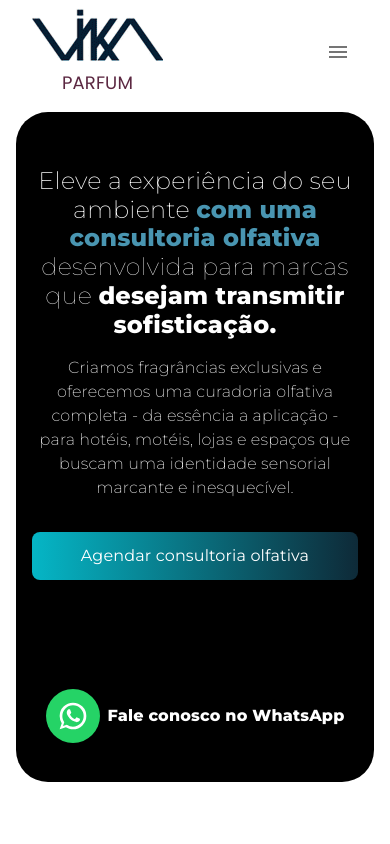
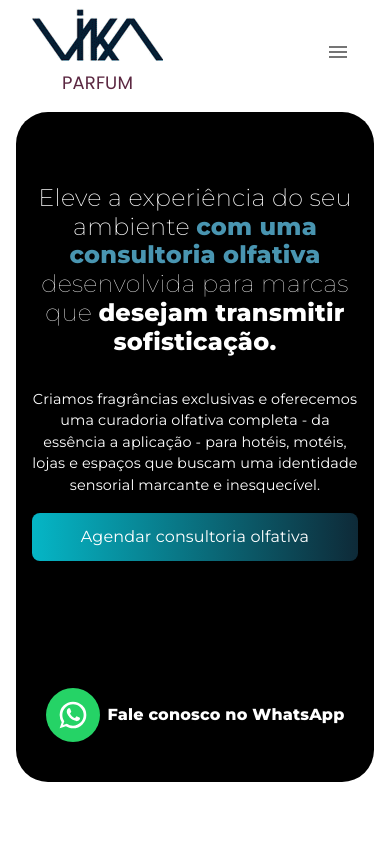
Before and after one commit to angelorubin/landing-page-vika, a Next.js app: page / in a window 390 px wide. Shown: the top 844 px of the page. Built offline with nearby package versions, Linux system fonts and the light colour scheme.

Commit message:
Ajustando responsividade

```diff
--- a/src/components/Hero.tsx
+++ b/src/components/Hero.tsx
@@ -41,9 +41,9 @@ export default function Hero() {
             display: "flex",
             flexDirection: "column",
             justifyContent: "center",
-            ml: { xs: 0, md: "10%" },
-            mr: { xs: 0, md: "40%" },
-            mx: { xs: "auto", md: "0" }
+            gap: 2,
+            py: { xs: 2, sm: 4, md: 2 },
+            width: { xs: "100%", sm: "70%", md: "70%" }
           }}
         >
           {/* TÍTULO */}
@@ -105,15 +105,14 @@ export default function Hero() {
           {/* SUBTEXTO */}
           <Box sx={{
             display: "flex",
-            alignItems: "center",
-            mb: 4
+            alignItems: "center"
           }}>
             <Typography
               sx={{
-                fontSize: "1rem",
+                fontSize: "0.9rem",
                 color: "#fff",
                 fontFamily: montserrat.style.fontFamily,
-                fontWeight: 200,
+                fontWeight: 400,
                 maxWidth: { xs: "100%", md: "90%" },
                 textAlign: { xs: "center", md: "left" }
               }}
@@ -127,8 +126,7 @@ export default function Hero() {
           {/* BOTÃO AGENDAR */}
           <Box sx={{
             display: "flex",
-            justifyContent: { xs: "center", md: "flex-start" },
-            alignItems: "center"
+            justifyContent: { xs: "center", md: "flex-start" }
           }}>
             <Button
               variant="contained"
```
